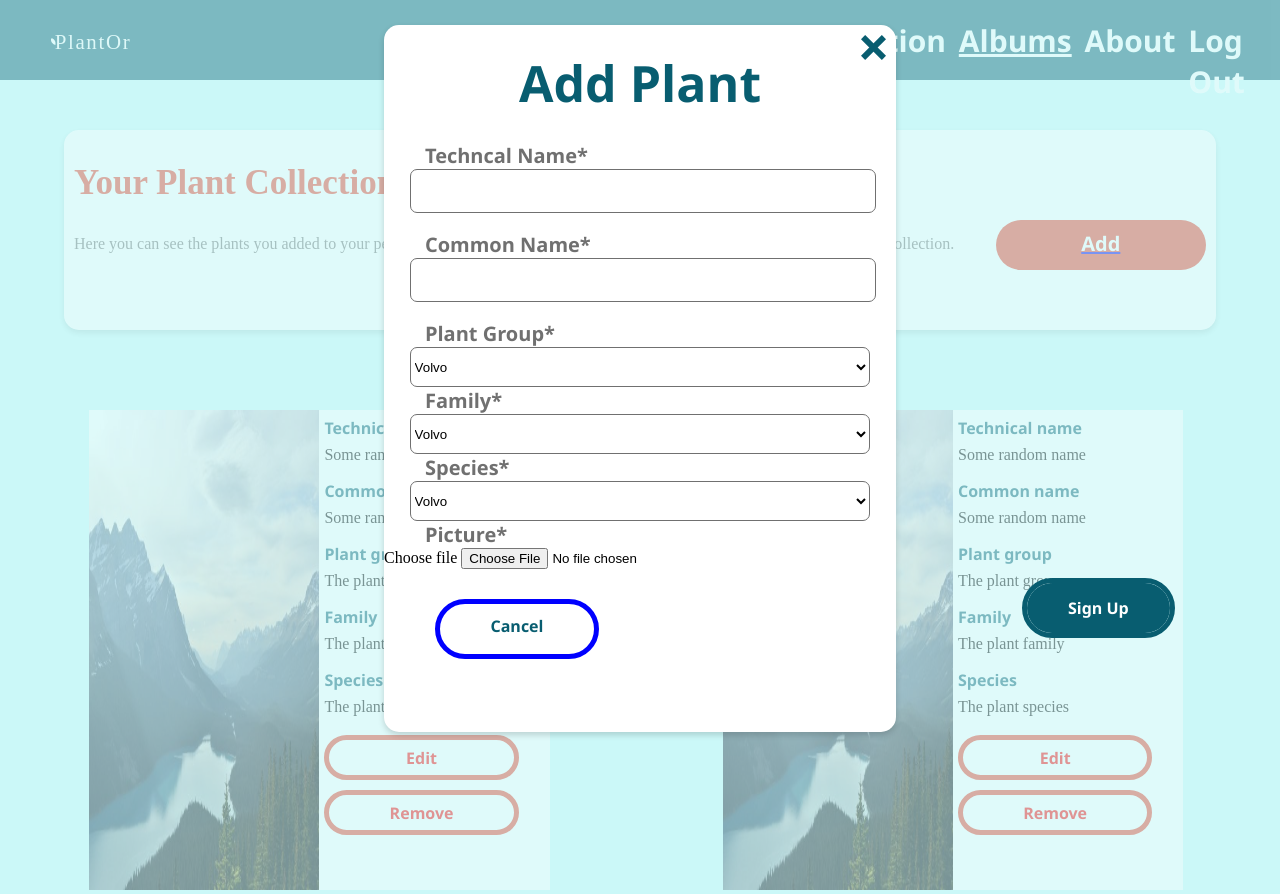
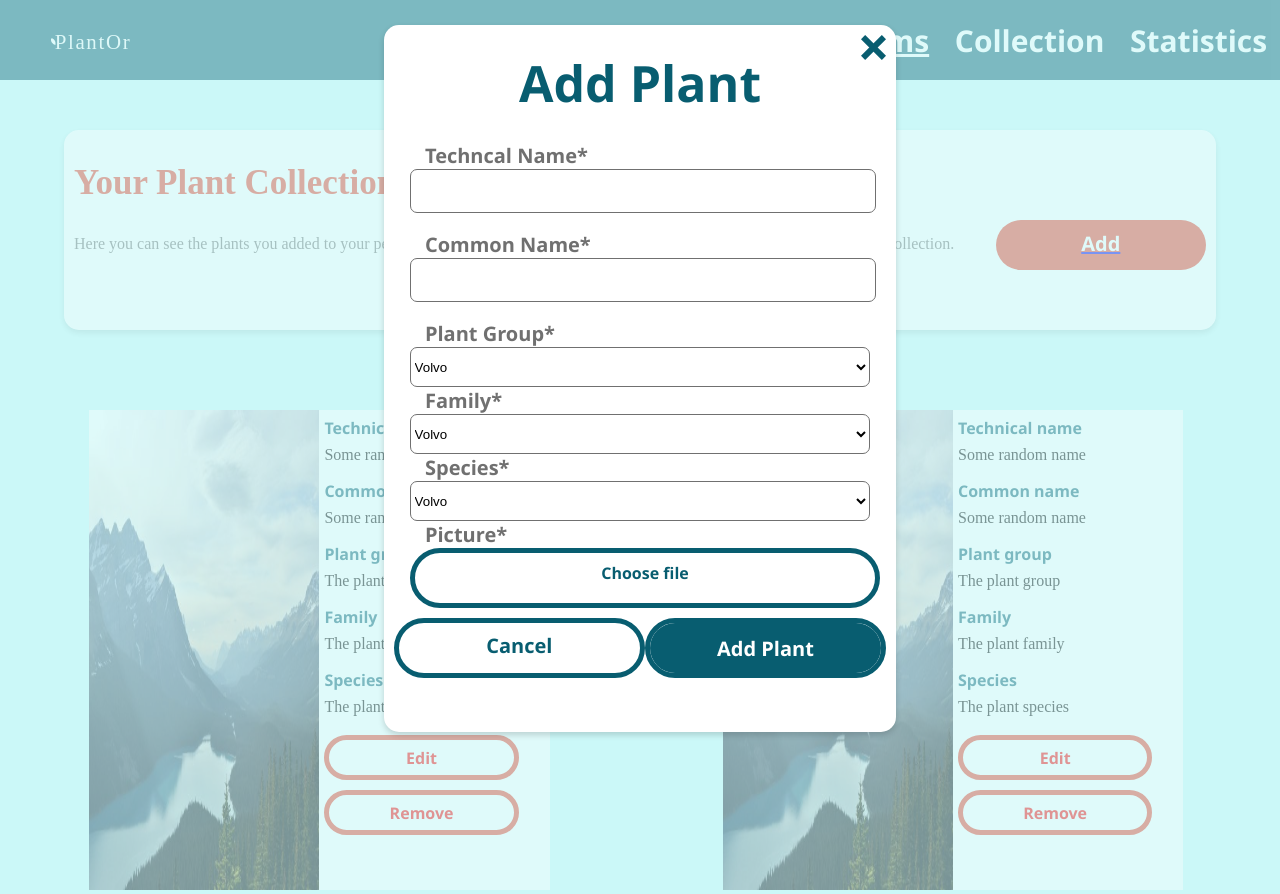
Before and after one commit to SebastianBlaga/PlantOr, a PHP site: page /CollectionPopup.php in a window 1280 px wide. Shown: the top 894 px of the page. Run offline with PHP 8.4, Linux system fonts and the light colour scheme.

Commit message:
Add files via upload

```diff
--- a/Collection.css
+++ b/Collection.css
@@ -15,6 +15,13 @@
     display: flex;
     flex-direction: row;
     justify-content: flex-end;
+}
+.buttons2{
+    display: flex;
+    flex-direction: row;
+    justify-content: flex-end;
+    margin: 10px;
+}
 }
 .menu {
 
@@ -262,33 +269,60 @@ border: 1px solid #707070;
 border-radius: 7px;
 opacity: 1;
 }
+.TechName3{
+margin: 0px 5% 0px 5%;
+height: 50px;
+width: 90%;
+background: #085D70 0% 0% no-repeat padding-box;
+border-radius: 50px;
+border: 5px solid #085D70;
+opacity: 1;
+text-align: center;
+font: Bold 100%/27px Segoe UI;
+letter-spacing: 0px;
+color: #FFFFFF;
+opacity: 0;
+text-decoration: none;
+}
+.TechName4{
+margin: 0px 5% 0px 5%;
+height: 50px;
+width: 90%;
+background: white 0% 0% no-repeat padding-box;
+border-radius: 50px;
+border: 5px solid #085D70;
+opacity: 1;
+position: absolute;
+text-align: center;
+font: Bold 100%/250% Segoe UI;
+letter-spacing: 0px;
+color: #085D70;
+opacity: 1;
+text-decoration: none;
+}
 .Submit1{
-margin: 30px 0% 0px 60%;
-width: 30%;
+width: 50%;
 height: 60px;
 background: #085D70 0% 0% no-repeat padding-box;
 border-radius: 50px;
 border: 5px solid #085D70;
 opacity: 1;
-position: absolute;
 text-align: center;
-font: Bold 100%/27px Segoe UI;
+font: Bold 20px/45px Segoe UI;
 letter-spacing: 0px;
 color: #FFFFFF;
 opacity: 1;
 text-decoration: none;
 }
 .Cancel1{
-margin: 30px 0% 0px 10%;
-width: 30%;
+width: 50%;
 height: 50px;
-border: 5px solid Blue;
+border: 5px solid #085D70;
 border-radius: 50px;
 opacity: 1;
 text-align: center;
 text-decoration: none;
-font: Bold 100%/45px Segoe UI;
+font: Bold 20px/45px Segoe UI;
 letter-spacing: 0px;
 color: #085D70;
-opacity: 1;
 }
--- a/CollectionPopup.php
+++ b/CollectionPopup.php
@@ -10,38 +10,48 @@
     <a class="Xbutton" href="Da">  <img src="Poze/x%20button.svg" alt="Poza"></a>
     <div class="AddPlant">Add Plant</div>
 
-    <form action="/action_page.php">
-  <label for="fname" class="TechName">Techncal Name*</label><br>
-  <input type="text" id="fname" class="TechName1"><br><br>
-  <label for="fname" class="TechName">Common Name*</label><br>
-  <input type="text" id="fname" class="TechName1"><br><br>
-  <label for="fname" class="TechName">Plant Group*</label><br>
-  <select class="TechName2">
+    <form action="add_plant.php" method="post">
+  <label for="TechnicalName" class="TechName">Techncal Name*</label><br>
+  <input type="text" name="TN" id="fname" class="TechName1"><br><br>
+  <label for="CommonName" class="TechName">Common Name*</label><br>
+  <input type="text" id="fname" name="CN" class="TechName1"><br><br>
+  <label for="PlantGroup" class="TechName">Plant Group*</label><br>
+  <select class="TechName2" name="PG">
+  <option value="volvo">Volvo</option>
+  <option value="saab">Saab</option>
+  <option value="mercedes">Mercedes</option>
+  <option value="audi">Audi</option>
+        </select>
+  <label for="Family" class="TechName" >Family*</label><br>
+  <select class="TechName2" name="Family">
              <option value="volvo">Volvo</option>
   <option value="saab">Saab</option>
   <option value="mercedes">Mercedes</option>
   <option value="audi">Audi</option>
         </select>
-  <label for="fname" class="TechName">Family*</label><br>
-  <select class="TechName2">
-             <option value="volvo">Volvo</option>
-  <option value="saab">Saab</option>
-  <option value="mercedes">Mercedes</option>
-  <option value="audi">Audi</option>
-        </select>
-  <label for="fname" class="TechName">Species*</label><br>
-        <select class="TechName2">
+  <label for="Species" class="TechName">Species*</label><br>
+        <select class="TechName2" name="Species">
              <option value="volvo">Volvo</option>
   <option value="saab">Saab</option>
   <option value="mercedes">Mercedes</option>
   <option value="audi">Audi</option>
         </select><br>
-<label for="fname" class="TechName">Picture*</label><br>
-<label for="fname" class="TechName4">Choose file</label>
+<label for="Picture" class="TechName">Picture*</label><br>
+<label for="Picture" class="TechName4">Choose file</label>
 <input type="file" id="img" name="img" accept="image/*" class="TechName3">
-  <input type="submit" value="Sign Up" class="Submit1">
+<?php
+                           if(isset($_GET['error'])){
+                               if($_GET['error']=="emptyfields")
+                               {
+                                   echo '<span class="error" >*You missed some mandatory fields!</span>';
+                               }
+                           }
+?>
+<div class="buttons2">
+  <div class="Cancel1" href="Da">Cancel</div>
+  <input type="submit" value="Add Plant" name="Submit1" class="Submit1">
+</div>
 </form>
-  <a class="Cancel1" href="Da">Cancel</a>
     </div>
     <body class="Background">
     <div class="Background1">
```
Also changed, not shown: add_plant.php (added, +22 -0 lines), db.php (added, +12 -0 lines).
